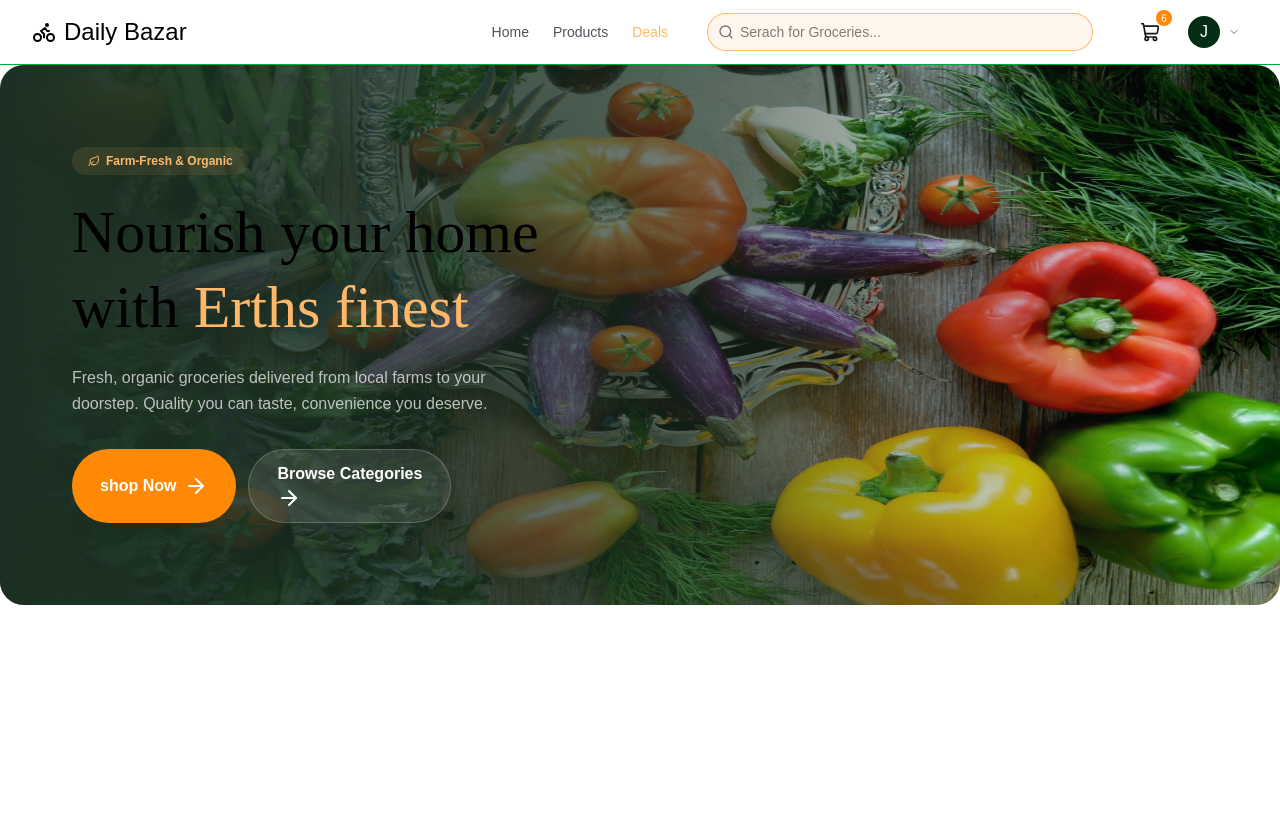
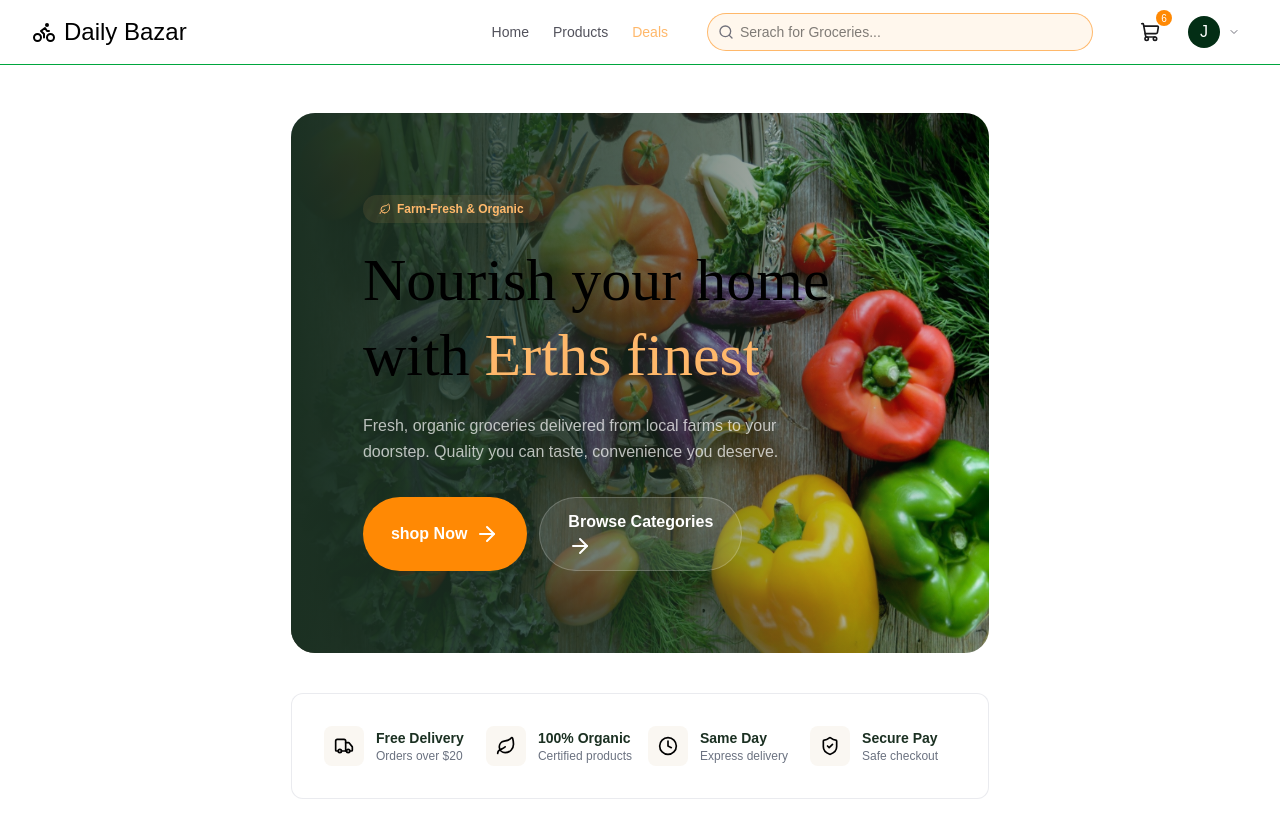
Before and after one commit to omarFarukGit/DailyBazar, a Next.js app in the folder client/: page / in a window 1280 px wide. Shown: the top 838 px of the page. Before the commit the page ends 800 px from the top, so only its background shows below. Built offline with nearby package versions, Linux system fonts and the light colour scheme.

Commit message:
Added fetures sections

```diff
--- a/client/src/app/page.tsx
+++ b/client/src/app/page.tsx
@@ -1,10 +1,14 @@
+import Fetures from "@/components/home/Fetures";
 import Hero from "@/components/home/Hero";
 import React from "react";
 
 const Home = () => {
-  return <div>
-    <Hero/>
-  </div>;
+  return (
+    <div className=" min-h-screen max-w-7xl mx-auto px-4 sm:px-6 lg:px-8 py-12">
+      <Hero />
+      <Fetures />
+    </div>
+  );
 };
 
 export default Home;
--- /dev/null
+++ b/client/src/components/home/Fetures.tsx
@@ -0,0 +1,28 @@
+import { heroSectionData } from "@/assets/assets";
+import React from "react";
+
+const Fetures = () => {
+  return (
+    <section className=" bg-white py-5 border border-app-border/80 rounded-xl">
+      <div className="mx-auto px-4 sm:px-6 lg:px-8">
+        <div className=" grid grid-cols-2 md:grid-cols-4 gap-4">
+          {heroSectionData.hero_features.map((Fetures, i) => (
+            <div key={i} className="flex items-center gap-3 py-3">
+              <div className=" size-10 rounded-lg bg-app-cream flex justify-center items-center shrink-0">
+                <Fetures.icon className=" size-5" />
+              </div>
+              <div>
+                <p className=" text-sm font-semibold text-app-green">
+                  {Fetures.title}
+                </p>
+                <p className=" text-xs text-app-text-light">{Fetures.desc}</p>
+              </div>
+            </div>
+          ))}
+        </div>
+      </div>
+    </section>
+  );
+};
+
+export default Fetures;
```
